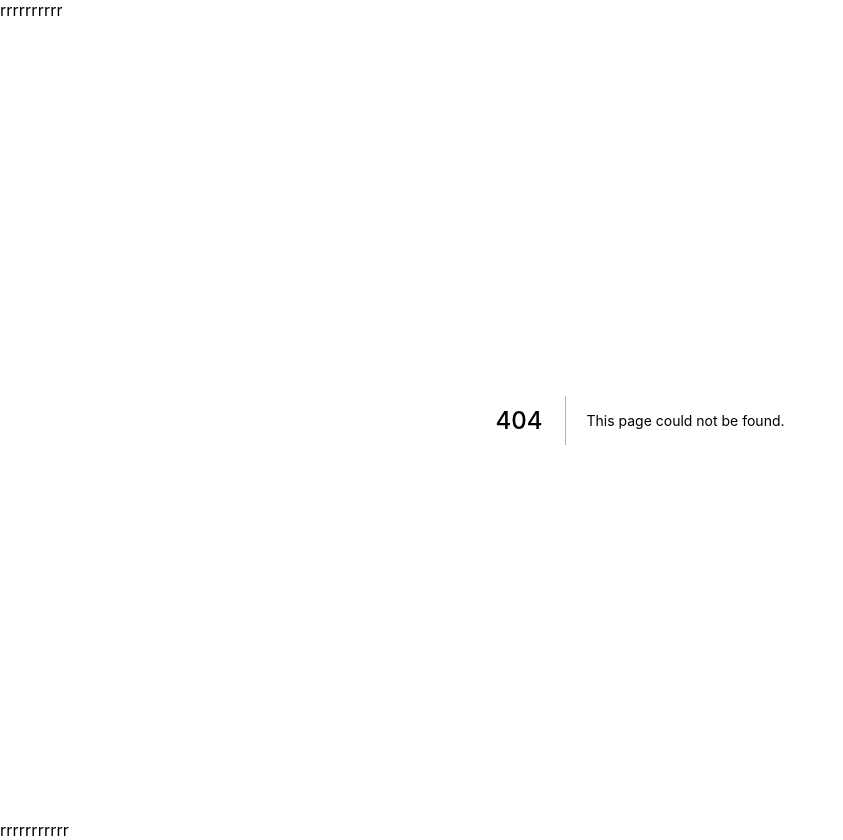
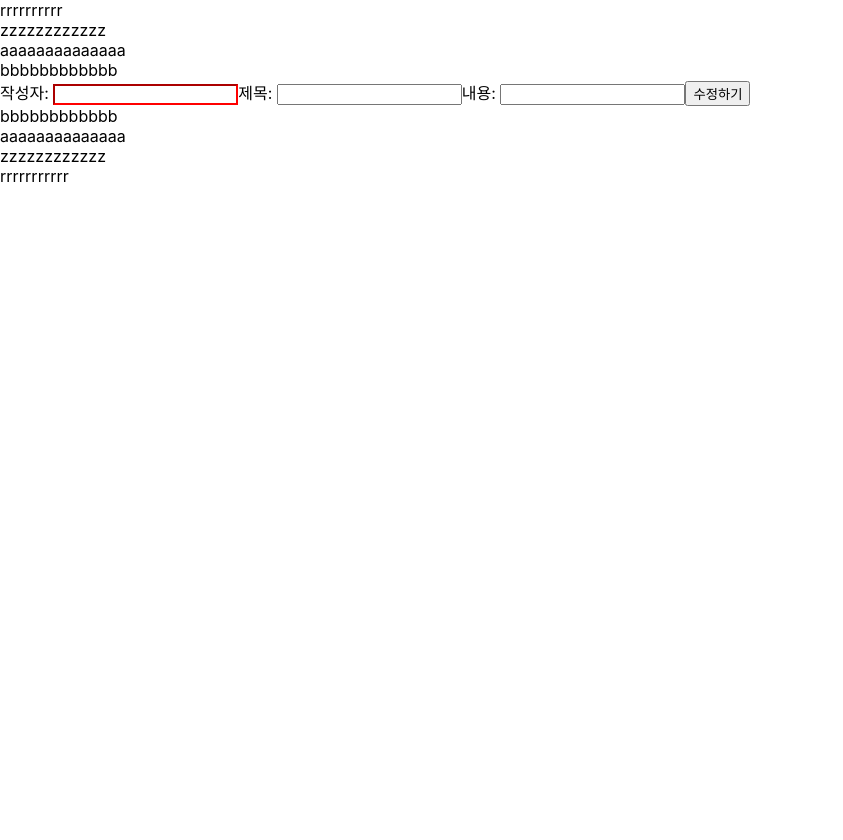
Before and after one commit to namYeJi9q/codecamp-nyj, a Next.js app in the folder class/: page /09-01-boards/1/edit in a window 1280 px wide. Before the commit this address had no page. Shown: the whole page, without its empty margins (0-843 px from the left). After the commit the page ends 800 px from the top, so only its background shows below. Built offline with nearby package versions, Linux system fonts and the light colour scheme; no server answers.

Commit message:
Update typescript

```diff
--- a/class/package.json
+++ b/class/package.json
@@ -21,7 +21,10 @@
     "react-dom": "17.0.2"
   },
   "devDependencies": {
+    "@types/node": "17.0.2",
+    "@types/react": "17.0.2",
     "eslint": "8.26.0",
-    "eslint-config-next": "13.0.0"
+    "eslint-config-next": "13.0.0",
+    "typescript": "^4.8.4"
   }
 }
--- /dev/null
+++ b/class/pages/09-01-boards/[number]/edit/index.js
@@ -0,0 +1,32 @@
+import { gql, useQuery } from "@apollo/client";
+import { useRouter } from "next/router";
+import BoardWrite from "../../../../src/components/units/board/09-write/BoardWrite.container";
+
+const FETCH_BOARD = gql`
+    query fetchBoard($number: Int){
+        fetchBoard(number: $number){
+            number
+            writer
+            title
+            contents
+        }
+    }
+`
+
+export default function GraphqlMutationPage(){
+    const router = useRouter()
+    console.log(router)
+    console.log(router.query.number)
+
+    const { data } = useQuery(FETCH_BOARD, {
+        variables: { number: Number(router.query.number) }
+    })
+
+    return (
+        <>
+            <div>zzzzzzzzzzzz</div>
+            <BoardWrite isEdit={true} data={data} />
+            <div>zzzzzzzzzzzz</div>
+       </>
+    )
+}
--- /dev/null
+++ b/class/src/components/units/board/09-write/BoardWrite.container.js
@@ -0,0 +1,97 @@
+import { useMutation } from '@apollo/client'
+import { useState } from 'react'
+
+import { UPDATE_BOARD, 나의그래프큐엘셋팅 } from './BoardWrite.queries'                      // export 가져오기
+import BoardWriteUI from "./BoardWrite.presenter"                         // export default 가져오기
+import { useRouter } from 'next/router'
+// import Aqwlkjefkoasjd from "./BoardWrite.presenter"                    // export default 이름 바꿔서 가져오기
+// import Aqwlkjefkoasjd, { 나의그래프큐엘셋팅 } from "./BoardWrite.presenter" // export default와 export 함께 가져오기
+
+// import * as S from './BoardWrite.styles'                             // export 한방에 다 가져오기
+// S.BlueButton                                                         // export 한방에 다 가져오기
+// S.RedInput                                                           // export 한방에 다 가져오기
+
+export default function BoardWrite(props){
+    const router = useRouter()
+
+    const [isActive, setIsActive] = useState(false)
+
+    const [writer, setWriter] = useState("")
+    const [title, setTitle] = useState("")
+    const [contents, setContents] = useState("")
+
+    const [나의함수] = useMutation(나의그래프큐엘셋팅)
+    const [updateBoard] = useMutation(UPDATE_BOARD)
+
+    const onClickSubmit = async () => {
+        // router.query.number // undefined
+
+        const result = await 나의함수({
+            variables: {                // variables 이게 $ 역할을 함
+                writer: writer,
+                title: title,
+                contents: contents
+            }
+        })
+        console.log(result)
+        router.push(`/09-01-boards/${result.data.createBoard.number}`)
+    }
+
+    const onClickEdit = async () => {
+        // router.query.number // 13
+        const myvariables = { number: Number(router.query.number) }
+        if(writer) myvariables.writer = writer
+        if(title) myvariables.title = title
+        if(contents) myvariables.contents = contents
+
+        const result = await updateBoard({
+            variables: myvariables
+        })
+        console.log(result)
+        router.push(`/09-01-boards/${result.data.updateBoard.number}`)
+    }
+
+    console.log(Math.random())
+
+    const onChangeWriter = (event) => {
+        setWriter(event.target.value)
+
+        if(event.target.value && title && contents){
+            setIsActive(true)
+        }
+    }
+
+    const onChangeTitle = (event) => {
+        setTitle(event.target.value)
+
+        if(writer && event.target.value && contents){
+            setIsActive(true)
+        }
+    }
+
+    const onChangeContents = (event) => {
+        setContents(event.target.value)
+
+        if(writer && title && event.target.value){
+            setIsActive(true)
+        }
+    }
+
+    return (
+        <div>
+            <div>aaaaaaaaaaaaaa</div>
+            <BoardWriteUI
+                onClickSubmit={onClickSubmit}
+                onChangeWriter={onChangeWriter}
+                onChangeTitle={onChangeTitle}
+                onChangeContents={onChangeContents}
+                isActive={isActive}
+                isEdit={props.isEdit}
+                onClickEdit={onClickEdit}
+                data={props.data}
+            />
+            <div>aaaaaaaaaaaaaa</div>
+        </div>
+    )
+
+}
--- /dev/null
+++ b/class/src/components/units/board/09-write/BoardWrite.presenter.js
@@ -0,0 +1,20 @@
+import { BlueButton, RedInput } from "./BoardWrite.styles"
+
+export default function BoardWriteUI(props){
+
+    const qqq = 3
+
+    return (
+        <div>
+            <div>bbbbbbbbbbbb</div>
+            작성자: <RedInput type="text" onChange={props.onChangeWriter} defaultValue={props.data?.fetchBoard.writer} />
+            제목: <input type="text" onChange={props.onChangeTitle} defaultValue={props.data?.fetchBoard.title}/>
+            내용: <input type="text" onChange={props.onChangeContents} defaultValue={props.data?.fetchBoard.contents} />
+            <BlueButton qqq="yellow" zzz={props.isActive} onClick={props.isEdit ? props.onClickEdit : props.onClickSubmit}>
+                {props.isEdit ? "수정" : "등록"}하기
+            </BlueButton>
+            <div>bbbbbbbbbbbb</div>
+        </div>
+    )
+
+}
--- /dev/null
+++ b/class/src/components/units/board/09-write/BoardWrite.queries.js
@@ -0,0 +1,21 @@
+import { gql } from "@apollo/client";
+
+export const 나의그래프큐엘셋팅 = gql`
+    mutation createBoard($writer: String, $title: String, $contents: String){  # 변수의 타입 적는 곳
+        createBoard(writer: $writer, title: $title, contents: $contents){      # 실제 우리가 전달할 변수 적는 곳
+            _id
+            number
+            message
+        }
+    }
+`
+
+export const UPDATE_BOARD = gql`
+    mutation updateBoard($number: Int, $writer: String, $title: String, $contents: String){  # 변수의 타입 적는 곳
+        updateBoard(number: $number, writer: $writer, title: $title, contents: $contents){   # 실제 우리가 전달할 변수 적는 곳
+            _id
+            number
+            message
+        }
+    }
+`
--- /dev/null
+++ b/class/src/components/units/board/09-write/BoardWrite.styles.js
@@ -0,0 +1,14 @@
+import styled from '@emotion/styled'
+
+export const RedInput = styled.input`
+    border-color: red;
+`
+
+export const BlueButton = styled.button`
+    background-color: ${(props) => (props.zzz ? "yellow" : "")};
+`
+
+// 템플릿 리터럴
+// const apple = 3
+// "사과는 " + apple + "개 있습니다."
+// `사과는 ${apple}개 있습니다.`
```
Also changed, not shown: class/pages/09-01-boards/[number]/index.js (added, +42 -0 lines), class/pages/09-01-boards/new/index.js (added, +11 -0 lines), class/pages/09-02-typescript/index.tsx (added, +61 -0 lines), class/tsconfig.json (added, +30 -0 lines), class/src/commons/utils.js (added), 1 other file (tests, documents, lock files or other folders).
